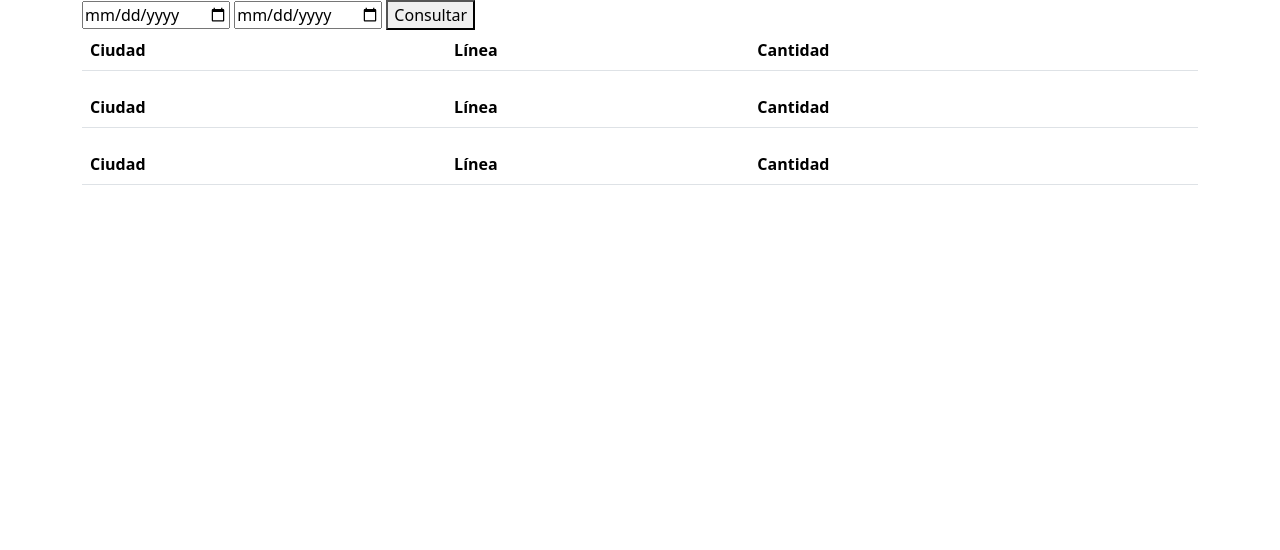
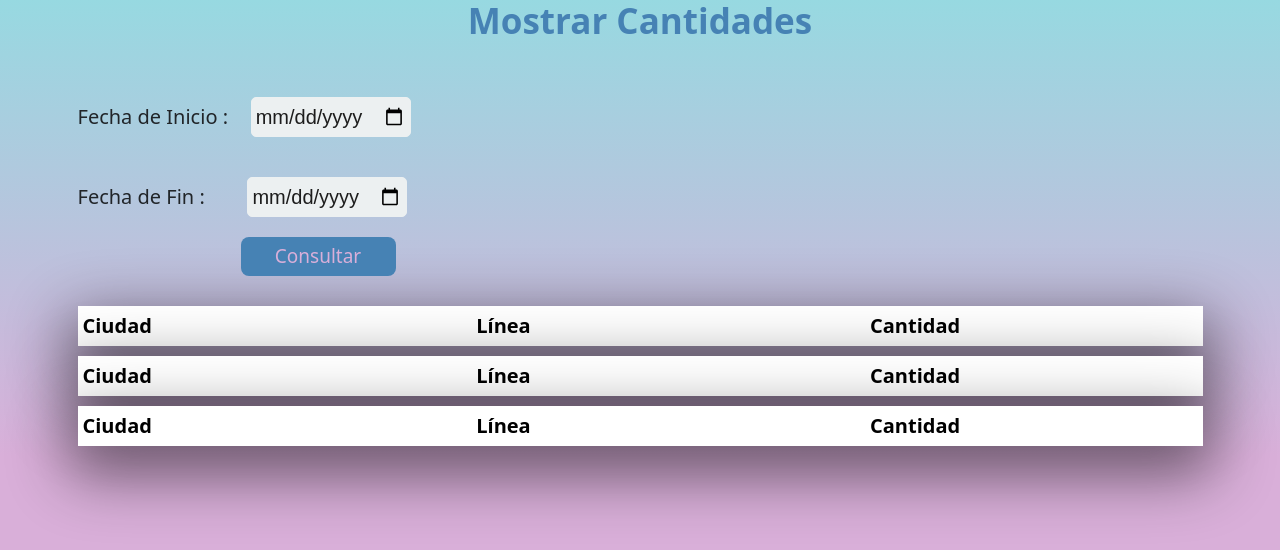
Before and after one commit to zNahuelz/trinity_corp_soa, a plain HTML site: page trinitycorp_frontend/mostrarCantidades.html in a window 1280 px wide. Drawn offline with nearby package versions, Linux system fonts and the light colour scheme; no server answers.

Commit message:
Adición de estilos a vistas faltantes
se estilizó las paginas ingresarCantidades y MostrarCantidades.
Adicionalmente de se modificó una parte del login; no alteré las clases de las etiquedas vicunladas con los inputs ni botones, fuií cuidadoso en esa parte.

```diff
--- a/trinitycorp_frontend/mostrarCantidades.html
+++ b/trinitycorp_frontend/mostrarCantidades.html
@@ -4,19 +4,39 @@
   <meta charset="UTF-8">
   <meta name="viewport" content="width=device-width, initial-scale=1.0">
   <link href="https://cdn.jsdelivr.net/npm/bootstrap@5.3.1/dist/css/bootstrap.min.css" rel="stylesheet" integrity="sha384-4bw+/aepP/YC94hEpVNVgiZdgIC5+VKNBQNGCHeKRQN+PtmoHDEXuppvnDJzQIu9" crossorigin="anonymous">
+  <link rel="stylesheet" href="./styles/mostrarCantidades.css">
+
   <title>Document</title>
 </head>
+
 <body>
+
+  <h1 class="insert-titulo">Mostrar Cantidades</h1>
+
   <main class="container">
+
+
+
+
+    <br><br>
     <form action="">
-      <input type="date" name="begin-date" id="begin-date">
-      <input type="date" name="end-date" id="end-date">
-      <button type="submit">Consultar</button>
+      <div>
+      <label for="begin-date">Fecha de Inicio : </label>
+      <input type="date" name="begin-date" id="begin-date"  class="form-date-input">
+    </div>
+  <div>
+      <label for="end-date" style="margin-right: 20px;">Fecha de Fin : </label>
+      <input type="date" name="end-date" id="end-date"  class="form-date-input" >
+    </div>
+      <button type="submit"  class="mostrar-button" >Consultar</button>
+
     </form>
+    <br>
+    <br>
 
-    <table class="table">
-      <thead>
-        <tr>
+    <table class="table"   >
+      <thead >
+        <tr >
           <th scope="col">Ciudad</th>
           <th scope="col">Línea</th>
           <th scope="col">Cantidad</th>
--- a/trinitycorp_frontend/styles/ingresarCantidades.css
+++ b/trinitycorp_frontend/styles/ingresarCantidades.css
@@ -13,5 +13,56 @@ body{
   background-color: #D9AFD9;
   background-image: linear-gradient(0deg, #D9AFD9 0%, #97D9E1 100%);
   background-repeat: no-repeat;
-  height: 100%;
+  height: 600px;
 }
+
+.insert-titulo{
+  color: steelblue;
+  display: flex;
+  justify-content: center;
+  font-weight:bold;
+}
+
+.input-lineA, .input-lineB, .input-lineC{
+  font-size:16px ;
+  width: 250px;
+  height: 30px;
+  border-radius: 4px;
+  margin-top: 8px;
+  padding-left: 8px;
+  border: none;
+  border-bottom: solid white;
+  background: none;
+  outline: none;
+  color: white;
+}
+
+.insert-button{
+  display: flex;
+  justify-content: center;
+
+
+  width: 100px;
+  margin: 0 auto;
+  text-align: center;
+  padding: 5px;
+  border-radius: 8px;
+  background: steelblue;
+  border: none;
+  font-size: 1.6rem;
+  color: #D9AFD9;
+  outline: none;
+}
+
+.insert-container{
+
+  height: 500px;
+  border-radius: 7px;
+  box-shadow: 0px 20px 61px 11px rgba(0,0,0,0.47);
+  padding: 40px;
+  display: flex;
+  gap: 24px;
+  flex-direction: column;
+  align-items: center;
+  margin-top: 72px;
+}
--- /dev/null
+++ b/trinitycorp_frontend/styles/mostrarCantidades.css
@@ -0,0 +1,95 @@
+*{
+    padding: 0;
+    margin: 0;
+    box-sizing: border-box;
+  }
+
+
+
+  html{
+    font-size: 62.5%;
+  }
+
+  .insert-titulo{
+
+    color: steelblue;
+    text-align:center;
+    display: flex;
+    justify-content: center;
+    font-weight:bold;
+    font-size: 35px;
+
+
+  }
+
+
+body{
+    background-color: #D9AFD9;
+    background-image: linear-gradient(0deg, #D9AFD9 0%, #97D9E1 100%);
+    background-repeat: no-repeat;
+    height: 100%;
+  }
+
+
+
+  .mostrar-button{
+    width: 155px;
+
+    text-align: center;
+    padding: 5px;
+    border-radius: 8px;
+    background: steelblue;
+    border: none;
+    font-size: 1.9rem;
+    color: #D9AFD9;
+    outline: none;
+    margin-left: 163px;
+  }
+
+
+
+  th{
+    color: black !important;
+    background: inherit;
+    width: 35%;
+    font-size: 20px;
+    height: 30px;
+    border: none;
+    outline: none;
+    background-color:#97D9E1;
+ }
+
+ .table{
+    border-radius: 7px;
+    box-shadow: 0px 20px 61px 11px rgba(0,0,0,0.47);
+    padding: 40px;
+
+ }
+
+ .form-date-input[type="date"] {
+    appearance: none;
+    color: #1D1D1D;
+    font-family: “Helvetica”, arial, sans-serif;
+    font-size: 20px;
+    border:1px solid #ECF0F1;
+    background:#ECF0F1;
+    padding: 4px;
+    display: inline-block;
+    visibility: visible;
+    width: 160px;
+    margin: 20px;
+    border-radius: 5px;
+    }
+
+
+    .form-date-input[type="date"]:focus {
+    color: #495057;
+    background-color: #FFFFFF;
+    border-color: #80BDFF;
+    outline: 0;
+    box-shadow: 0 0 0 0.2rem rgba(0,123,255,.25);
+    }
+
+    label{
+        font-size: 20px;
+    }
```
Also changed, not shown: trinitycorp_frontend/index.html (+4 -1 lines), trinitycorp_frontend/ingresarCantidades.html (+7 -5 lines), trinitycorp_frontend/login.html (+3 -3 lines), trinitycorp_frontend/styles/login.css (+19 -3 lines).
